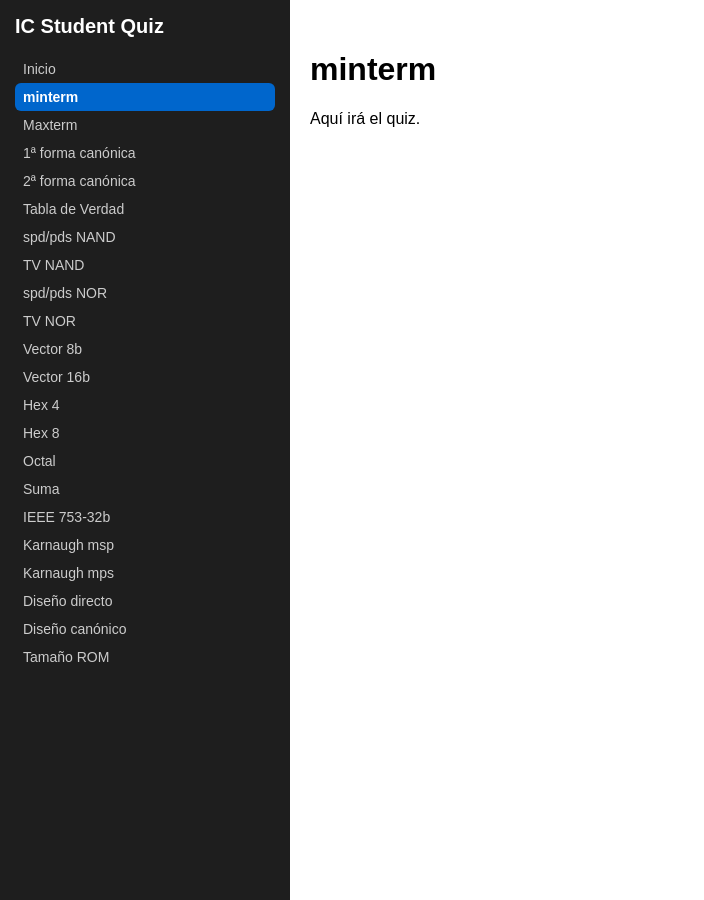
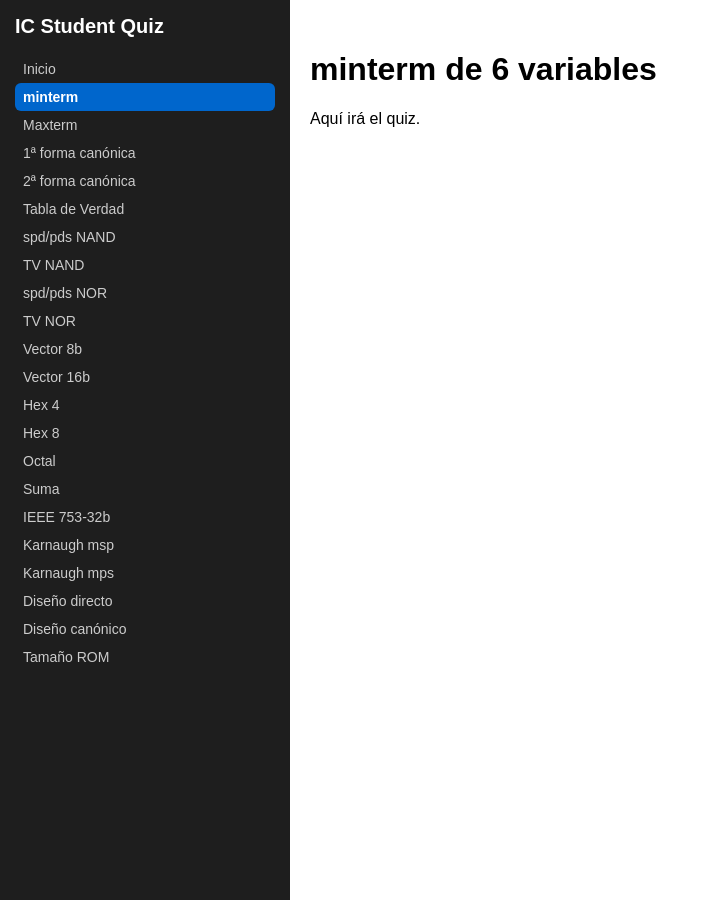
Before and after one commit to mglfcn/ic-student-quiz, a Jekyll site: the page built from minterm.md, in a window 1280 px wide. Shown: the whole page, without its empty margins (0-704 px from the left). Built offline with Jekyll 4.4.1, drawn with Linux system fonts in a browser that asks for light colours.

Commit message:
Update minterm.md

```diff
--- a/minterm.md
+++ b/minterm.md
@@ -1,8 +1,8 @@
 ---
 layout: default
-title: minterm
+title: IC Student Quiz - minterm
 ---
 
-# minterm
+# minterm de 6 variables
 
 Aquí irá el quiz.
```
